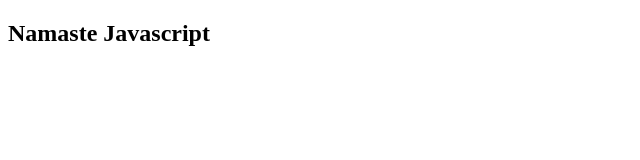
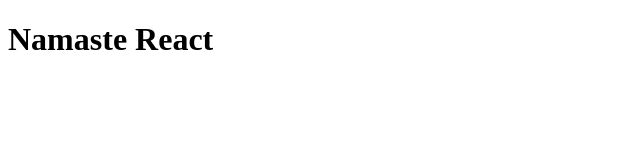
Before and after one commit to Utkarsh-gg/NamasteReact, a plain HTML site: page Lec1-Induction/index.html in a window 1280 px wide. Shown: the whole page, without its empty margins (0-640 px from the left). Drawn offline with nearby package versions, Linux system fonts and the light colour scheme.

Commit message:
Rendering HTML with react

```diff
--- a/Lec1-Induction/index.html
+++ b/Lec1-Induction/index.html
@@ -7,12 +7,13 @@
     <title>Namaste React</title>
 </head>
 <body>
+    <div id = 'root'></div>
     <script crossorigin src="https://unpkg.com/react@18/umd/react.development.js"></script>
     <script crossorigin src="https://unpkg.com/react-dom@18/umd/react-dom.development.js"></script>
     <script>
-        const heading = document.createElement("h2");
-        heading.innerHTML= "Namaste Javascript";
-        document.body.appendChild(heading);
+        heading = React.createElement('h1',{},"Namaste React");
+        root = ReactDOM.createRoot(document.getElementById('root'));
+        root.render(heading)
     </script>
 </body>
 </html>
```
